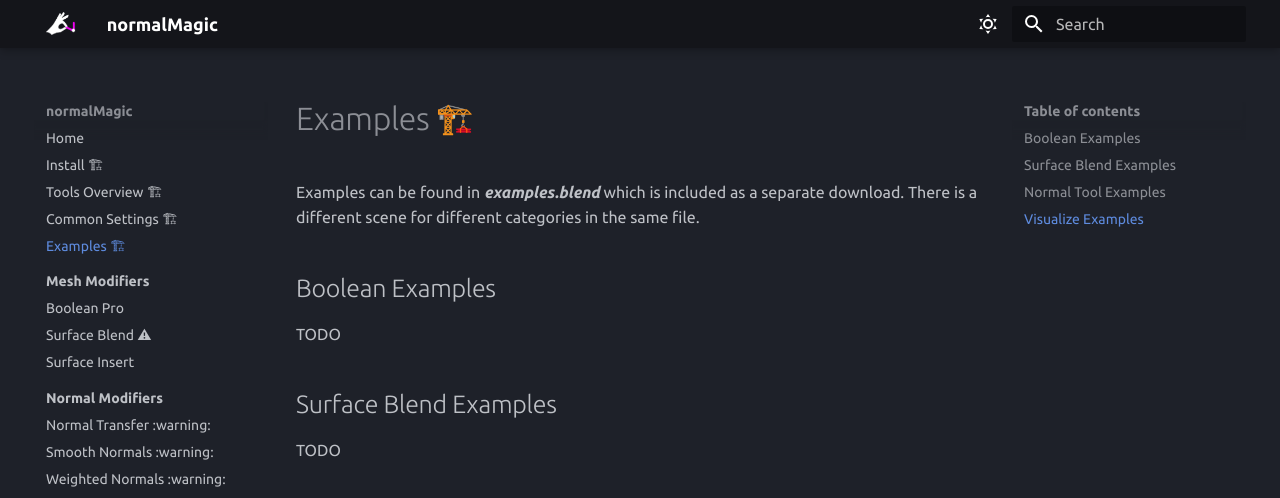
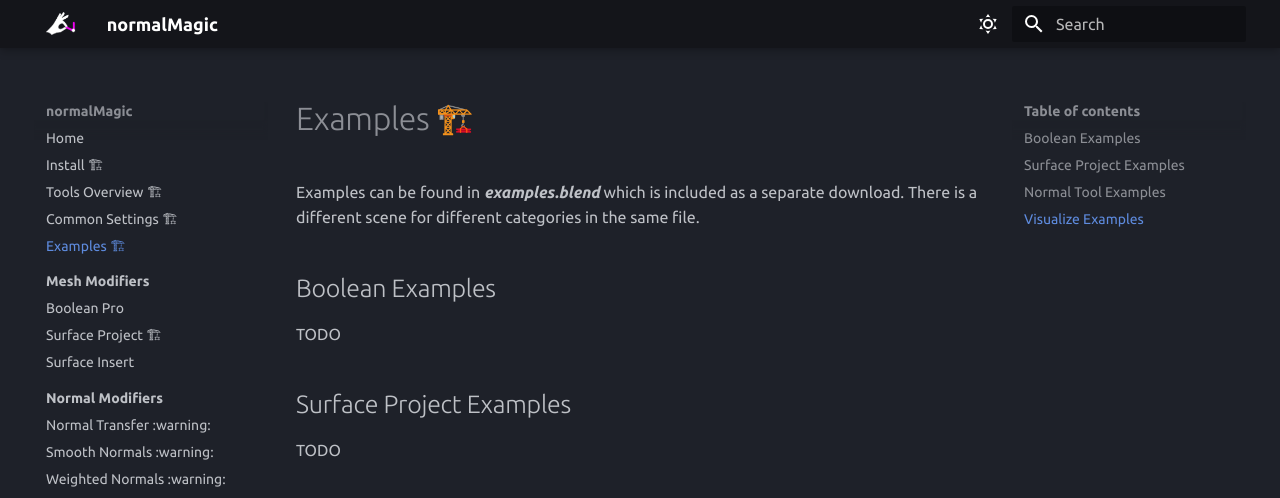
Before and after one commit to SpaghetMeNot/normalmagic, an MkDocs documentation site: the page built from docs/examples.md, in a window 1280 px wide. Shown: the top 498 px of the page. Built offline with MkDocs 1.6.1 and Material for MkDocs 9.7.7, drawn with Linux system fonts in a browser that asks for light colours; emoji names are drawn with the system emoji font; some web fonts are replaced; the version menu is left out.

Commit message:
Renaming surface blend to surface project

```diff
--- a/docs/common_settings.md
+++ b/docs/common_settings.md
@@ -4,7 +4,7 @@ Many tools share common options, for reference they are listed on this page.
 ---
 
 ## Mask Falloff
-When two sets of data blend together there are often falloff controls. These can be found across normalMagic in tools such as [Normal Transfer](normal_tools/normal_transfer.md), [Surface Insert](mesh_tools/surface_insert.md) and [Surface Blend](mesh_tools/surface_blend.md).
+When two sets of data blend together there are often falloff controls. These can be found across normalMagic in tools such as [Normal Transfer](normal_tools/normal_transfer.md), [Surface Insert](mesh_tools/surface_insert.md) and [Surface Project](mesh_tools/surface_project.md).
 
 
 ### Boundary Edge Expand
--- a/docs/examples.md
+++ b/docs/examples.md
@@ -5,7 +5,7 @@ Examples can be found in ***examples.blend*** which is included as a separate do
 
 TODO
 
-## Surface Blend Examples
+## Surface Project Examples
 
 TODO
 
--- a/docs/mesh_tools/index.md
+++ b/docs/mesh_tools/index.md
@@ -3,5 +3,5 @@
 These modifiers effect normals, underlying geometry and other attributes such as UVs.
 
 - [Boolean Pro](boolean_pro.md). Replacement for Blender's built-in boolean modifier with extra options and accurate normals.
-- [Surface Blend](surface_blend.md). Projects and blends mesh edges onto another mesh.
-- [Surface Insert](surface_insert.md). Projects, cuts and welds other meshes into surface of mesh.
+- [Surface Project](surface_project.md). Projects and blends mesh edges onto another mesh.
+- [Surface Insert](surface_insert.md). Projects, cuts, blends and welds other meshes into surface of mesh.
--- a/docs/mesh_tools/surface_blend.md
+++ /dev/null
@@ -1 +0,0 @@
-# Surface Blend :warning:
--- a/mkdocs.yml
+++ b/mkdocs.yml
@@ -99,7 +99,7 @@ nav:
   - Mesh Modifiers:
     - mesh_tools/index.md
     - mesh_tools/boolean_pro.md
-    - mesh_tools/surface_blend.md
+    - mesh_tools/surface_project.md
     - mesh_tools/surface_insert.md
 
   - Normal Modifiers:
```
Also changed, not shown: docs/index.md (+1 -1 lines), docs/mesh_tools/surface_insert.md (+1 -2 lines), docs/mesh_tools/surface_project.md (added, +3 -0 lines).
